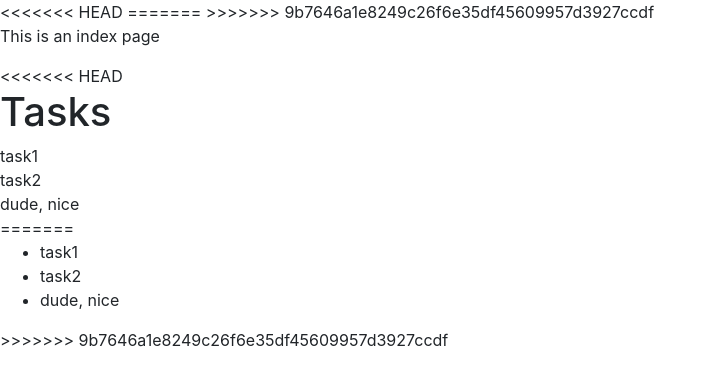
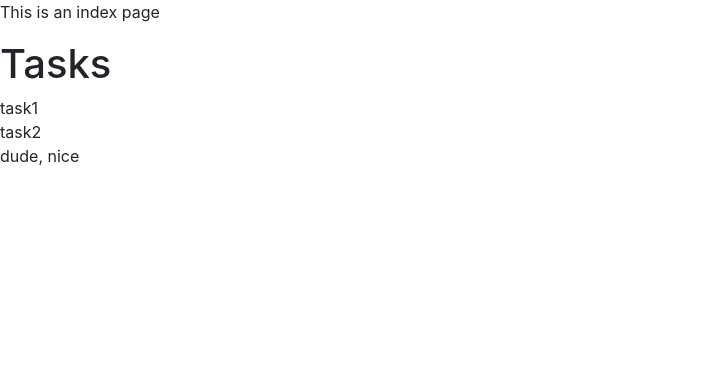
Before and after one commit to KaraMartin/Homework4, a Django app: template templates/todo/index.html in a window 1280 px wide. Shown: the top 386 px of the page, without its empty margins (0-717 px from the left). Run offline with Django 3.2, Linux system fonts and the light colour scheme; the template is opened without the code that fills it: values that come from a table or form of the project are taken from there, others are empty; data comes from the database, SQL or seed files in the repository; parts of the project's set-up code (start-up, migrations or seed data) failed here and were passed over; some libraries are stand-ins or nearby versions.

Commit message:
fixed html

```diff
--- a/templates/todo/base.html
+++ b/templates/todo/base.html
@@ -3,14 +3,9 @@
 <head>
     <meta charset="UTF-8">
     <meta name="viewport" content="width=device-width, initial-scale=1.0">
-<<<<<<< HEAD
     <link rel='stylesheet' href='https://stackpath.bootstrapcdn.com/bootstrap/4.5.2/css/bootstrap.min.css' integrity='sha384-JcKb8q3iqJ61gNV9KGb8thSsNjpSL0n8PARn9HuZOnIxN0hoP+VmmDGMN5t9UJ0Z' crossorigin='anonymous'>
 
     <title>Document</title>
-=======
-    {% block title %}
-    {% endblock %}
->>>>>>> 9b7646a1e8249c26f6e35df45609957d3927ccdf
 </head>
 <body>
     {% block body %}
--- a/templates/todo/index.html
+++ b/templates/todo/index.html
@@ -7,18 +7,10 @@
 {% block body %}
     <p>This is an index page</p>
 
-<<<<<<< HEAD
     <h1>Tasks</h1>
     {% for task in tasks %}
         <div>
             {{ task }}
         </div>
     {% endfor %}
-=======
-    <ul>
-        {% for task in tasks %}
-            <li> {{ task }}</li>
-        {% endfor %}
-    </ul>
->>>>>>> 9b7646a1e8249c26f6e35df45609957d3927ccdf
 {% endblock %}
```
Also changed, not shown: templates/todo/update.html (+0 -11 lines).
